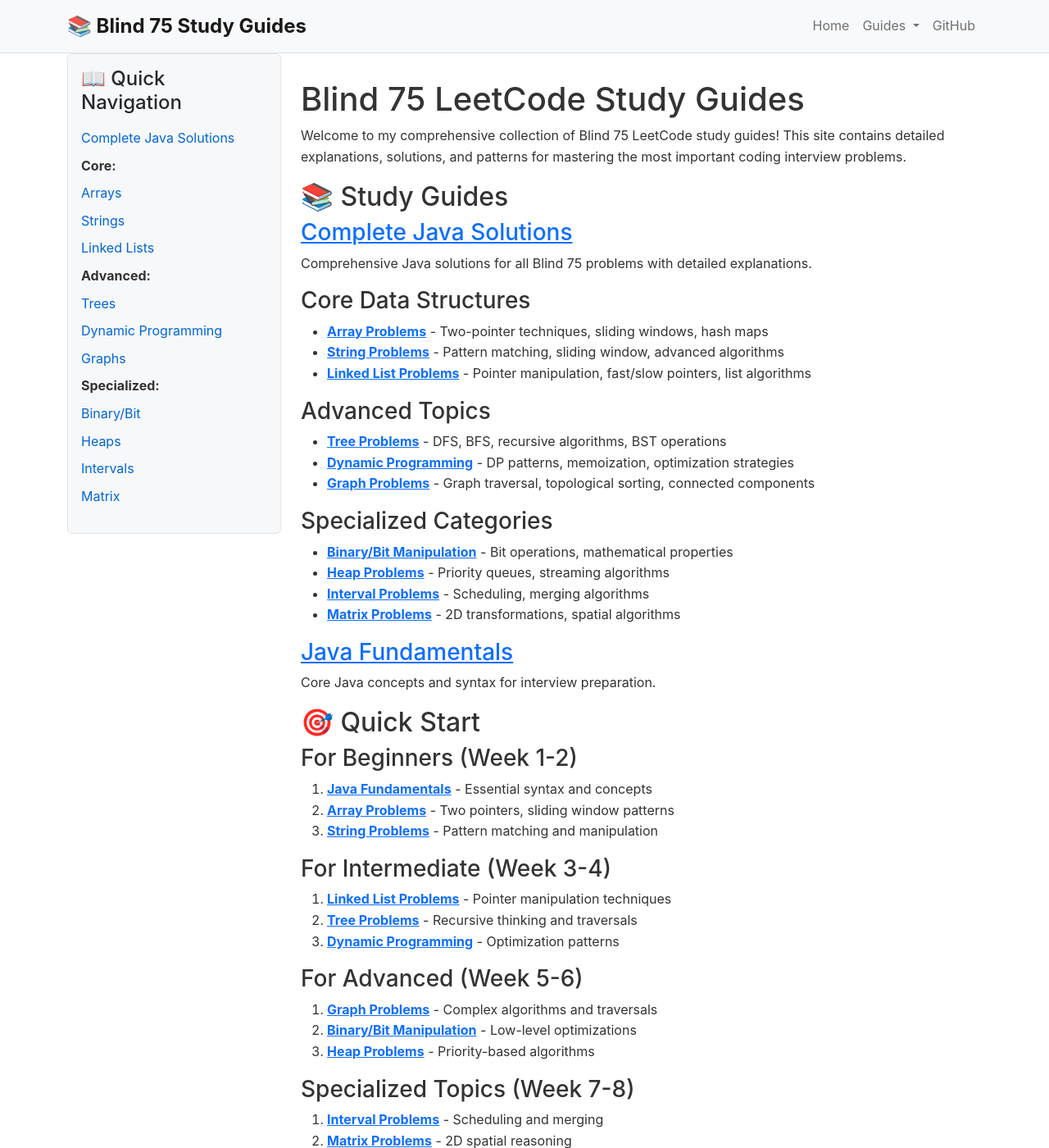
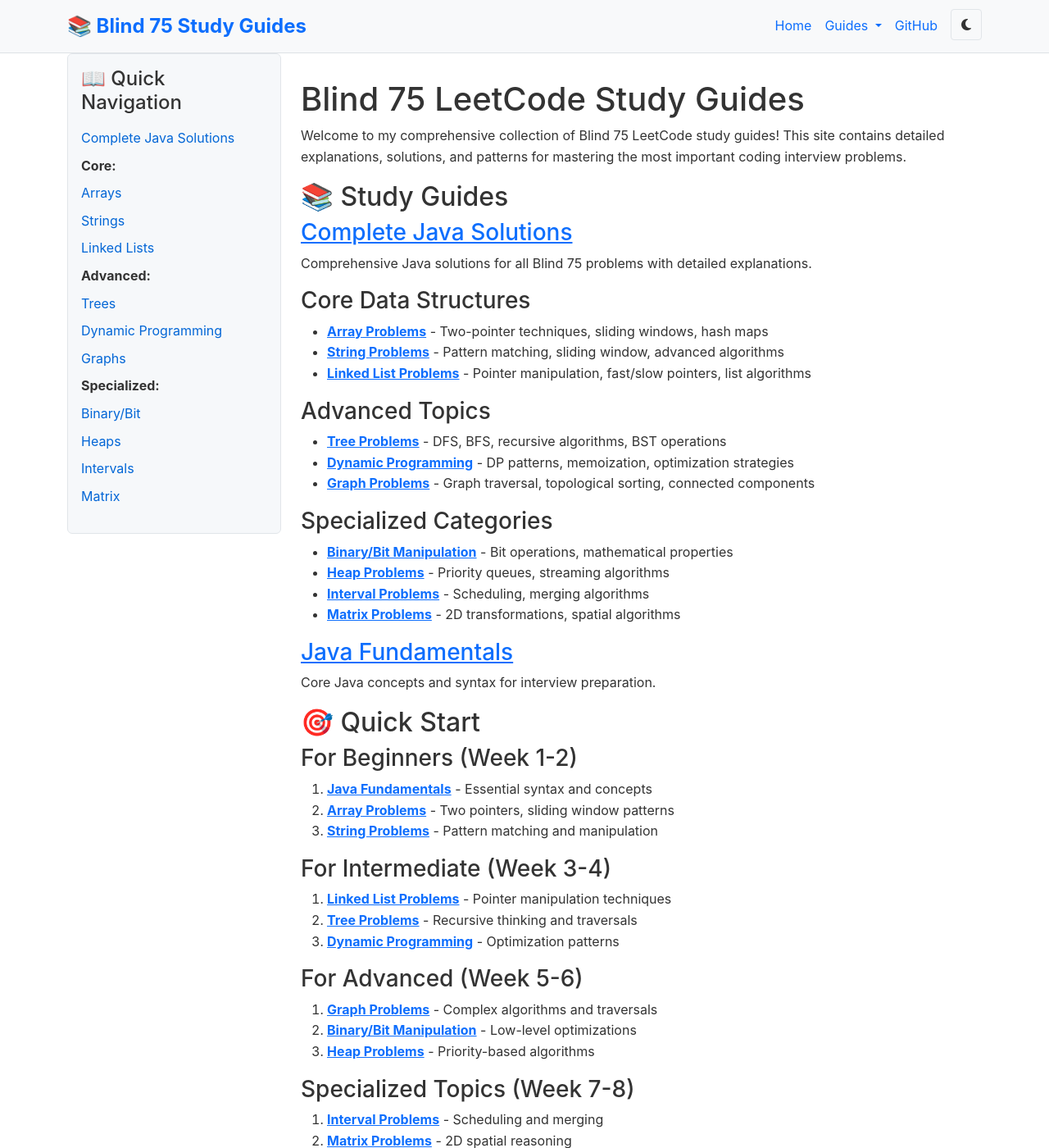
Before and after one commit to zeecares/hack_interview, a Jekyll site: the page built from index.md, in a window 1280 px wide and 1400 px high. Shown: the whole window at 82% size. Built offline with Jekyll 4.4.1, drawn with Linux system fonts in a browser that asks for light colours; nearby versions of some CDN libraries.

Commit message:
Fix navigation links and add light/dark mode toggle
Navigation Fixes:
- Remove .html extensions from all internal links
- Fix home page study guide links to work with Jekyll/GitHub Pages
- Update dropdown navigation menu links
- Fix sidebar navigation links
- All links now point to proper Jekyll URLs without extensions

Dark Mode Implementation:
- Add Font Awesome icons for theme toggle button
- Implement CSS custom properties for light/dark themes
- Add theme toggle button in navigation bar with moon/sun icons
- JavaScript functionality to switch themes and persist preference
- Automatic code syntax highlighting theme switching (Prism.js)
- Smooth transitions between light and dark modes
- localStorage saves user's theme preference

Features:
- 🌙 Toggle between light and dark modes
- 💾 Remembers user preference across sessions
- 🎨 Consistent theming for all UI elements
- 📱 Responsive design maintained
- 🔗 All navigation links now work correctly

🤖 Generated with [Claude Code](https://claude.ai/code)

Co-Authored-By: Claude <noreply@anthropic.com>

```diff
--- a/_layouts/default.html
+++ b/_layouts/default.html
@@ -8,14 +8,39 @@
 
     <!-- Bootstrap CSS -->
     <link href="https://cdn.jsdelivr.net/npm/bootstrap@5.1.3/dist/css/bootstrap.min.css" rel="stylesheet">
+    <!-- Font Awesome for icons -->
+    <link href="https://cdnjs.cloudflare.com/ajax/libs/font-awesome/6.4.0/css/all.min.css" rel="stylesheet">
     <!-- Prism.js for code highlighting -->
     <link href="https://cdnjs.cloudflare.com/ajax/libs/prism/1.29.0/themes/prism.min.css" rel="stylesheet">
+    <link href="https://cdnjs.cloudflare.com/ajax/libs/prism/1.29.0/themes/prism-dark.min.css" rel="stylesheet" id="prism-dark-theme" disabled>
     <!-- Custom CSS -->
     <style>
+        :root {
+            --bs-body-bg: #ffffff;
+            --bs-body-color: #333333;
+            --bs-border-color: #e1e5e9;
+            --sidebar-bg: #f6f8fa;
+            --code-bg: #f6f8fa;
+            --footer-bg: #f6f8fa;
+            --navbar-bg: #f8f9fa;
+        }
+
+        [data-bs-theme="dark"] {
+            --bs-body-bg: #0d1117;
+            --bs-body-color: #c9d1d9;
+            --bs-border-color: #30363d;
+            --sidebar-bg: #161b22;
+            --code-bg: #161b22;
+            --footer-bg: #161b22;
+            --navbar-bg: #21262d;
+        }
+
         body {
             font-family: -apple-system, BlinkMacSystemFont, 'Segoe UI', Roboto, sans-serif;
             line-height: 1.6;
-            color: #333;
+            color: var(--bs-body-color);
+            background-color: var(--bs-body-bg);
+            transition: background-color 0.3s ease, color 0.3s ease;
         }
 
         .navbar-brand {
@@ -35,11 +60,12 @@
         }
 
         .guide-card {
-            border: 1px solid #e1e5e9;
+            border: 1px solid var(--bs-border-color);
             border-radius: 8px;
             padding: 1.5rem;
             margin-bottom: 1rem;
             transition: box-shadow 0.2s;
+            background-color: var(--bs-body-bg);
         }
 
         .guide-card:hover {
@@ -56,8 +82,8 @@
         }
 
         .table-of-contents {
-            background: #f6f8fa;
-            border: 1px solid #e1e5e9;
+            background: var(--sidebar-bg);
+            border: 1px solid var(--bs-border-color);
             border-radius: 6px;
             padding: 1rem;
             margin-bottom: 2rem;
@@ -65,7 +91,7 @@
 
         .table-of-contents h4 {
             margin-bottom: 1rem;
-            color: #24292e;
+            color: var(--bs-body-color);
         }
 
         .table-of-contents ul {
@@ -87,31 +113,46 @@
         }
 
         pre {
-            background: #f6f8fa;
-            border: 1px solid #e1e5e9;
+            background: var(--code-bg);
+            border: 1px solid var(--bs-border-color);
             border-radius: 6px;
             padding: 1rem;
             overflow-x: auto;
         }
 
         code {
-            background: #f6f8fa;
+            background: var(--code-bg);
             padding: 0.2rem 0.4rem;
             border-radius: 3px;
             font-size: 0.9em;
         }
 
         .footer {
-            background: #f6f8fa;
-            border-top: 1px solid #e1e5e9;
+            background: var(--footer-bg);
+            border-top: 1px solid var(--bs-border-color);
             padding: 2rem 0;
             margin-top: 3rem;
+        }
+
+        .navbar {
+            background-color: var(--navbar-bg) !important;
+            border-bottom: 1px solid var(--bs-border-color);
+        }
+
+        #theme-toggle {
+            border: 1px solid var(--bs-border-color);
+            background: transparent;
+            color: var(--bs-body-color);
+        }
+
+        #theme-toggle:hover {
+            background: var(--sidebar-bg);
         }
     </style>
 </head>
 <body>
     <!-- Navigation -->
-    <nav class="navbar navbar-expand-lg navbar-light bg-light border-bottom">
+    <nav class="navbar navbar-expand-lg border-bottom">
         <div class="container">
             <a class="navbar-brand" href="/">📚 Blind 75 Study Guides</a>
             <button class="navbar-toggler" type="button" data-bs-toggle="collapse" data-bs-target="#navbarNav">
@@ -127,27 +168,32 @@
                             Guides
                         </a>
                         <ul class="dropdown-menu">
-                            <li><a class="dropdown-item" href="/hack_interview/blind75/complete-blind75-java-study-guide.html">Complete Java</a></li>
+                            <li><a class="dropdown-item" href="/hack_interview/blind75/complete-blind75-java-study-guide">Complete Java</a></li>
                             <li><hr class="dropdown-divider"></li>
                             <li><h6 class="dropdown-header">Core Data Structures</h6></li>
-                            <li><a class="dropdown-item" href="/hack_interview/blind75/blind75-array-study-guide.html">Arrays</a></li>
-                            <li><a class="dropdown-item" href="/hack_interview/blind75/string-blind75-study-guide.html">Strings</a></li>
-                            <li><a class="dropdown-item" href="/hack_interview/blind75/linked_list_study_guide.html">Linked Lists</a></li>
+                            <li><a class="dropdown-item" href="/hack_interview/blind75/blind75-array-study-guide">Arrays</a></li>
+                            <li><a class="dropdown-item" href="/hack_interview/blind75/string-blind75-study-guide">Strings</a></li>
+                            <li><a class="dropdown-item" href="/hack_interview/blind75/linked_list_study_guide">Linked Lists</a></li>
                             <li><hr class="dropdown-divider"></li>
                             <li><h6 class="dropdown-header">Advanced Topics</h6></li>
-                            <li><a class="dropdown-item" href="/hack_interview/blind75/tree_study_guide.html">Trees</a></li>
-                            <li><a class="dropdown-item" href="/hack_interview/blind75/dp_study_guide.html">Dynamic Programming</a></li>
-                            <li><a class="dropdown-item" href="/hack_interview/blind75/graph_study_guide.html">Graphs</a></li>
+                            <li><a class="dropdown-item" href="/hack_interview/blind75/tree_study_guide">Trees</a></li>
+                            <li><a class="dropdown-item" href="/hack_interview/blind75/dp_study_guide">Dynamic Programming</a></li>
+                            <li><a class="dropdown-item" href="/hack_interview/blind75/graph_study_guide">Graphs</a></li>
                             <li><hr class="dropdown-divider"></li>
                             <li><h6 class="dropdown-header">Specialized</h6></li>
-                            <li><a class="dropdown-item" href="/hack_interview/blind75/binary_study_guide.html">Binary/Bit</a></li>
-                            <li><a class="dropdown-item" href="/hack_interview/blind75/heap_study_guide.html">Heaps</a></li>
-                            <li><a class="dropdown-item" href="/hack_interview/blind75/interval_study_guide.html">Intervals</a></li>
-                            <li><a class="dropdown-item" href="/hack_interview/blind75/matrix_study_guide.html">Matrix</a></li>
+                            <li><a class="dropdown-item" href="/hack_interview/blind75/binary_study_guide">Binary/Bit</a></li>
+                            <li><a class="dropdown-item" href="/hack_interview/blind75/heap_study_guide">Heaps</a></li>
+                            <li><a class="dropdown-item" href="/hack_interview/blind75/interval_study_guide">Intervals</a></li>
+                            <li><a class="dropdown-item" href="/hack_interview/blind75/matrix_study_guide">Matrix</a></li>
                         </ul>
                     </li>
                     <li class="nav-item">
                         <a class="nav-link" href="https://github.com/zeecares/hack_interview">GitHub</a>
+                    </li>
+                    <li class="nav-item">
+                        <button class="btn btn-outline-secondary ms-2" id="theme-toggle" title="Toggle light/dark mode">
+                            <i class="fas fa-moon" id="theme-icon"></i>
+                        </button>
                     </li>
                 </ul>
             </div>
@@ -163,20 +209,20 @@
                     <div class="table-of-contents">
                         <h4>📖 Quick Navigation</h4>
                         <ul>
-                            <li><a href="/hack_interview/blind75/complete-blind75-java-study-guide.html">Complete Java Solutions</a></li>
+                            <li><a href="/hack_interview/blind75/complete-blind75-java-study-guide">Complete Java Solutions</a></li>
                             <li><strong>Core:</strong></li>
-                            <li><a href="/hack_interview/blind75/blind75-array-study-guide.html">Arrays</a></li>
-                            <li><a href="/hack_interview/blind75/string-blind75-study-guide.html">Strings</a></li>
-                            <li><a href="/hack_interview/blind75/linked_list_study_guide.html">Linked Lists</a></li>
+                            <li><a href="/hack_interview/blind75/blind75-array-study-guide">Arrays</a></li>
+                            <li><a href="/hack_interview/blind75/string-blind75-study-guide">Strings</a></li>
+                            <li><a href="/hack_interview/blind75/linked_list_study_guide">Linked Lists</a></li>
                             <li><strong>Advanced:</strong></li>
-                            <li><a href="/hack_interview/blind75/tree_study_guide.html">Trees</a></li>
-                            <li><a href="/hack_interview/blind75/dp_study_guide.html">Dynamic Programming</a></li>
-                            <li><a href="/hack_interview/blind75/graph_study_guide.html">Graphs</a></li>
+                            <li><a href="/hack_interview/blind75/tree_study_guide">Trees</a></li>
+                            <li><a href="/hack_interview/blind75/dp_study_guide">Dynamic Programming</a></li>
+                            <li><a href="/hack_interview/blind75/graph_study_guide">Graphs</a></li>
                             <li><strong>Specialized:</strong></li>
-                            <li><a href="/hack_interview/blind75/binary_study_guide.html">Binary/Bit</a></li>
-                            <li><a href="/hack_interview/blind75/heap_study_guide.html">Heaps</a></li>
-                            <li><a href="/hack_interview/blind75/interval_study_guide.html">Intervals</a></li>
-                            <li><a href="/hack_interview/blind75/matrix_study_guide.html">Matrix</a></li>
+                            <li><a href="/hack_interview/blind75/binary_study_guide">Binary/Bit</a></li>
+                            <li><a href="/hack_interview/blind75/heap_study_guide">Heaps</a></li>
+                            <li><a href="/hack_interview/blind75/interval_study_guide">Intervals</a></li>
+                            <li><a href="/hack_interview/blind75/matrix_study_guide">Matrix</a></li>
                         </ul>
                     </div>
                 </div>
@@ -215,5 +261,47 @@
     <!-- Prism.js for code highlighting -->
     <script src="https://cdnjs.cloudflare.com/ajax/libs/prism/1.29.0/components/prism-core.min.js"></script>
     <script src="https://cdnjs.cloudflare.com/ajax/libs/prism/1.29.0/plugins/autoloader/prism-autoloader.min.js"></script>
+
+    <!-- Dark Mode Toggle -->
+    <script>
+        // Theme toggle functionality
+        const themeToggle = document.getElementById('theme-toggle');
+        const themeIcon = document.getElementById('theme-icon');
+        const prismDarkTheme = document.getElementById('prism-dark-theme');
+
+        // Check for saved theme preference or default to light mode
+        const savedTheme = localStorage.getItem('theme') || 'light';
+
+        // Set initial theme
+        setTheme(savedTheme);
+
+        // Theme toggle event listener
+        themeToggle.addEventListener('click', () => {
+            const currentTheme = document.documentElement.getAttribute('data-bs-theme');
+            const newTheme = currentTheme === 'dark' ? 'light' : 'dark';
+            setTheme(newTheme);
+            localStorage.setItem('theme', newTheme);
+        });
+
+        function setTheme(theme) {
+            if (theme === 'dark') {
+                document.documentElement.setAttribute('data-bs-theme', 'dark');
+                themeIcon.className = 'fas fa-sun';
+                themeToggle.title = 'Switch to light mode';
+                if (prismDarkTheme) {
+                    prismDarkTheme.disabled = false;
+                    document.querySelector('link[href*="prism.min.css"]').disabled = true;
+                }
+            } else {
+                document.documentElement.setAttribute('data-bs-theme', 'light');
+                themeIcon.className = 'fas fa-moon';
+                themeToggle.title = 'Switch to dark mode';
+                if (prismDarkTheme) {
+                    prismDarkTheme.disabled = true;
+                    document.querySelector('link[href*="prism.min.css"]').disabled = false;
+                }
+            }
+        }
+    </script>
 </body>
 </html>
--- a/index.md
+++ b/index.md
@@ -9,48 +9,48 @@ Welcome to my comprehensive collection of Blind 75 LeetCode study guides! This s
 
 ## 📚 Study Guides
 
-### [Complete Java Solutions](blind75/complete-blind75-java-study-guide.html)
+### [Complete Java Solutions](blind75/complete-blind75-java-study-guide)
 Comprehensive Java solutions for all Blind 75 problems with detailed explanations.
 
 ### Core Data Structures
-- **[Array Problems](blind75/blind75-array-study-guide.html)** - Two-pointer techniques, sliding windows, hash maps
-- **[String Problems](blind75/string-blind75-study-guide.html)** - Pattern matching, sliding window, advanced algorithms
-- **[Linked List Problems](blind75/linked_list_study_guide.html)** - Pointer manipulation, fast/slow pointers, list algorithms
+- **[Array Problems](blind75/blind75-array-study-guide)** - Two-pointer techniques, sliding windows, hash maps
+- **[String Problems](blind75/string-blind75-study-guide)** - Pattern matching, sliding window, advanced algorithms
+- **[Linked List Problems](blind75/linked_list_study_guide)** - Pointer manipulation, fast/slow pointers, list algorithms
 
 ### Advanced Topics
-- **[Tree Problems](blind75/tree_study_guide.html)** - DFS, BFS, recursive algorithms, BST operations
-- **[Dynamic Programming](blind75/dp_study_guide.html)** - DP patterns, memoization, optimization strategies
-- **[Graph Problems](blind75/graph_study_guide.html)** - Graph traversal, topological sorting, connected components
+- **[Tree Problems](blind75/tree_study_guide)** - DFS, BFS, recursive algorithms, BST operations
+- **[Dynamic Programming](blind75/dp_study_guide)** - DP patterns, memoization, optimization strategies
+- **[Graph Problems](blind75/graph_study_guide)** - Graph traversal, topological sorting, connected components
 
 ### Specialized Categories
-- **[Binary/Bit Manipulation](blind75/binary_study_guide.html)** - Bit operations, mathematical properties
-- **[Heap Problems](blind75/heap_study_guide.html)** - Priority queues, streaming algorithms
-- **[Interval Problems](blind75/interval_study_guide.html)** - Scheduling, merging algorithms
-- **[Matrix Problems](blind75/matrix_study_guide.html)** - 2D transformations, spatial algorithms
+- **[Binary/Bit Manipulation](blind75/binary_study_guide)** - Bit operations, mathematical properties
+- **[Heap Problems](blind75/heap_study_guide)** - Priority queues, streaming algorithms
+- **[Interval Problems](blind75/interval_study_guide)** - Scheduling, merging algorithms
+- **[Matrix Problems](blind75/matrix_study_guide)** - 2D transformations, spatial algorithms
 
-### [Java Fundamentals](blind75/blind75-java-study-guide.html)
+### [Java Fundamentals](blind75/blind75-java-study-guide)
 Core Java concepts and syntax for interview preparation.
 
 ## 🎯 Quick Start
 
 ### For Beginners (Week 1-2)
-1. **[Java Fundamentals](blind75/blind75-java-study-guide.html)** - Essential syntax and concepts
-2. **[Array Problems](blind75/blind75-array-study-guide.html)** - Two pointers, sliding window patterns
-3. **[String Problems](blind75/string-blind75-study-guide.html)** - Pattern matching and manipulation
+1. **[Java Fundamentals](blind75/blind75-java-study-guide)** - Essential syntax and concepts
+2. **[Array Problems](blind75/blind75-array-study-guide)** - Two pointers, sliding window patterns
+3. **[String Problems](blind75/string-blind75-study-guide)** - Pattern matching and manipulation
 
 ### For Intermediate (Week 3-4)
-4. **[Linked List Problems](blind75/linked_list_study_guide.html)** - Pointer manipulation techniques
-5. **[Tree Problems](blind75/tree_study_guide.html)** - Recursive thinking and traversals
-6. **[Dynamic Programming](blind75/dp_study_guide.html)** - Optimization patterns
+4. **[Linked List Problems](blind75/linked_list_study_guide)** - Pointer manipulation techniques
+5. **[Tree Problems](blind75/tree_study_guide)** - Recursive thinking and traversals
+6. **[Dynamic Programming](blind75/dp_study_guide)** - Optimization patterns
 
 ### For Advanced (Week 5-6)
-7. **[Graph Problems](blind75/graph_study_guide.html)** - Complex algorithms and traversals
-8. **[Binary/Bit Manipulation](blind75/binary_study_guide.html)** - Low-level optimizations
-9. **[Heap Problems](blind75/heap_study_guide.html)** - Priority-based algorithms
+7. **[Graph Problems](blind75/graph_study_guide)** - Complex algorithms and traversals
+8. **[Binary/Bit Manipulation](blind75/binary_study_guide)** - Low-level optimizations
+9. **[Heap Problems](blind75/heap_study_guide)** - Priority-based algorithms
 
 ### Specialized Topics (Week 7-8)
-10. **[Interval Problems](blind75/interval_study_guide.html)** - Scheduling and merging
-11. **[Matrix Problems](blind75/matrix_study_guide.html)** - 2D spatial reasoning
+10. **[Interval Problems](blind75/interval_study_guide)** - Scheduling and merging
+11. **[Matrix Problems](blind75/matrix_study_guide)** - 2D spatial reasoning
 
 ## 📖 About This Collection
 
```
